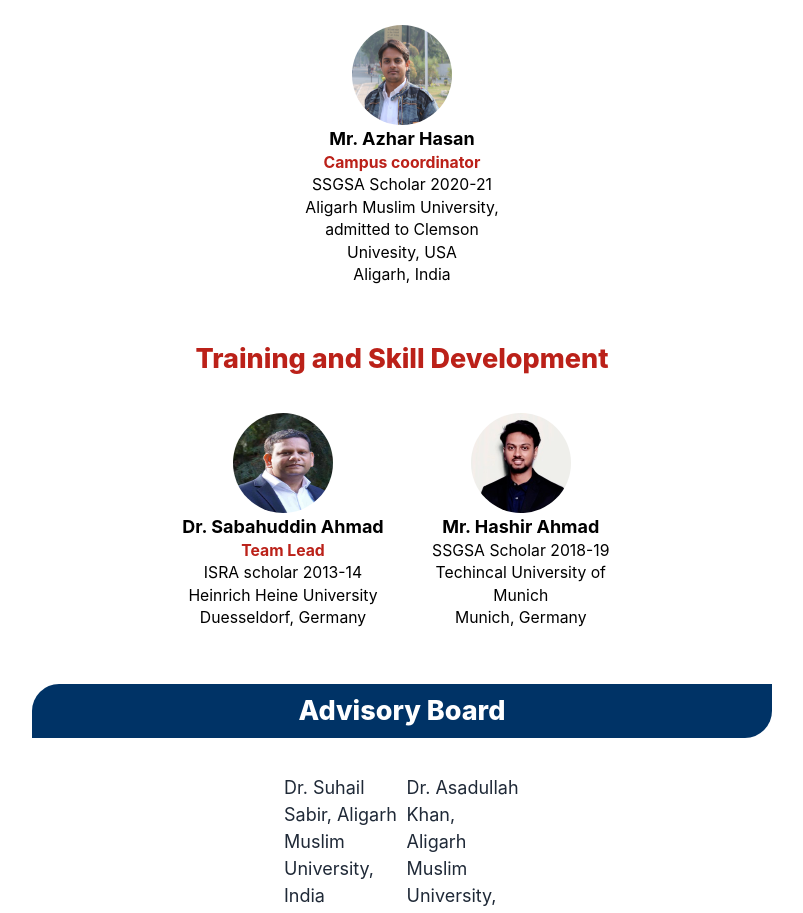
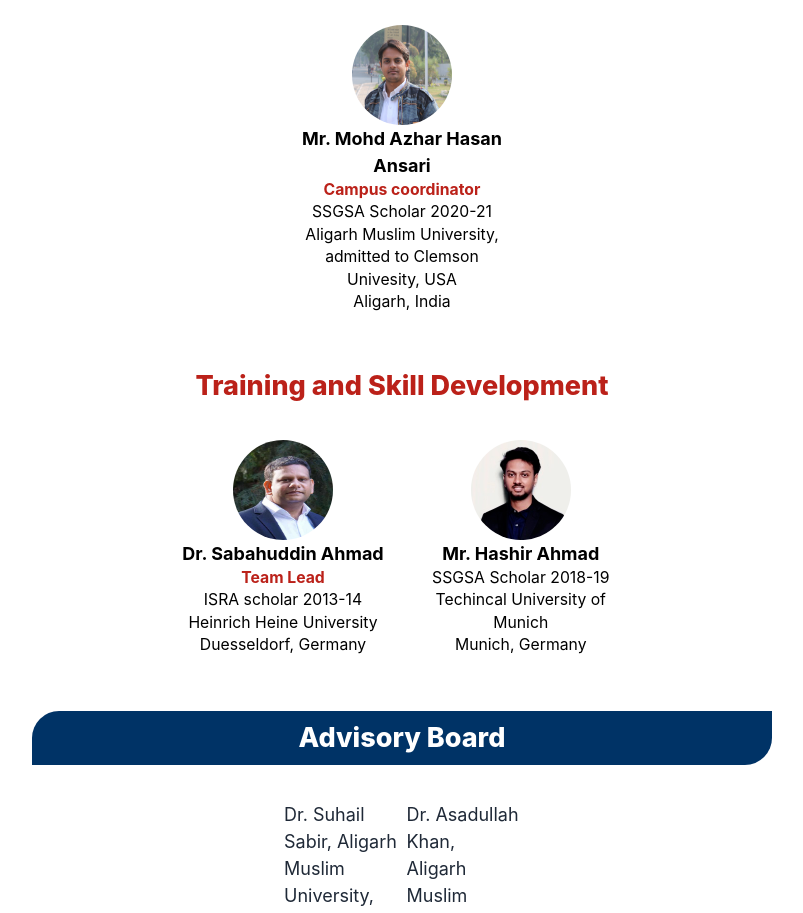
Before and after one commit to ssgsa-us/ssgsa.us, a Next.js app: page /about in a window 1280 px wide. Shown: the part 5820-6733 px from the top of the page, without its empty margins (238-1041 px from the left). Built offline with nearby package versions, Linux system fonts and the light colour scheme; no server answers.

Commit message:
Update azhar name

```diff
--- a/constants/members.js
+++ b/constants/members.js
@@ -180,7 +180,7 @@ export const members = [
         imageUrl: '/members/SadiaTanweer.jpg',
       },
       {
-        name: 'Mr. Azhar Hasan',
+        name: 'Mr. Mohd Azhar Hasan Ansari',
         position: 'Campus coordinator',
         scholar: 'SSGSA Scholar 2020-21',
         university:
```
